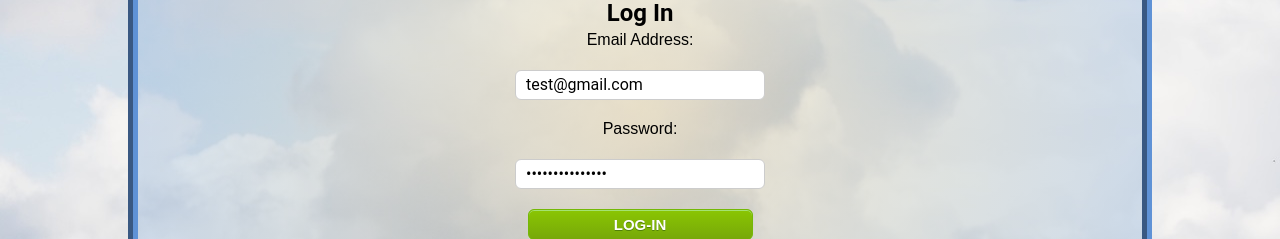
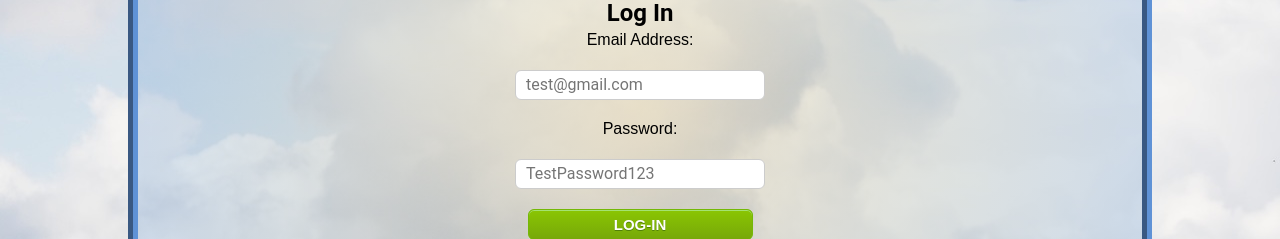
Before and after one commit to akirayamada-haha/travel-diary-capstone-client, a React (Create React App) app: page /sign-in in a window 1280 px wide. Shown: the part 228-467 px from the top of the page. Built offline with nearby package versions, Linux system fonts and the light colour scheme.

Commit message:
fixed sign in value to placeholder

```diff
--- a/src/components/SignIn.js
+++ b/src/components/SignIn.js
@@ -126,14 +126,14 @@ export class SignIn extends Component {
             <input
               name="loginEmail"
               type="text"
-              value="test@gmail.com"
+              placeholder="test@gmail.com"
               required
             />
             <label htmlFor="loginPassword">Password: </label>
             <input
               name="loginPassword"
               type="password"
-              value="TestPassword123"
+              placeholder="TestPassword123"
               required
             />
             {/* <label htmlFor="get-started">Let's Get Going!</label> */}
```
Also changed, not shown: 1 other file (tests, documents, lock files or other folders).
